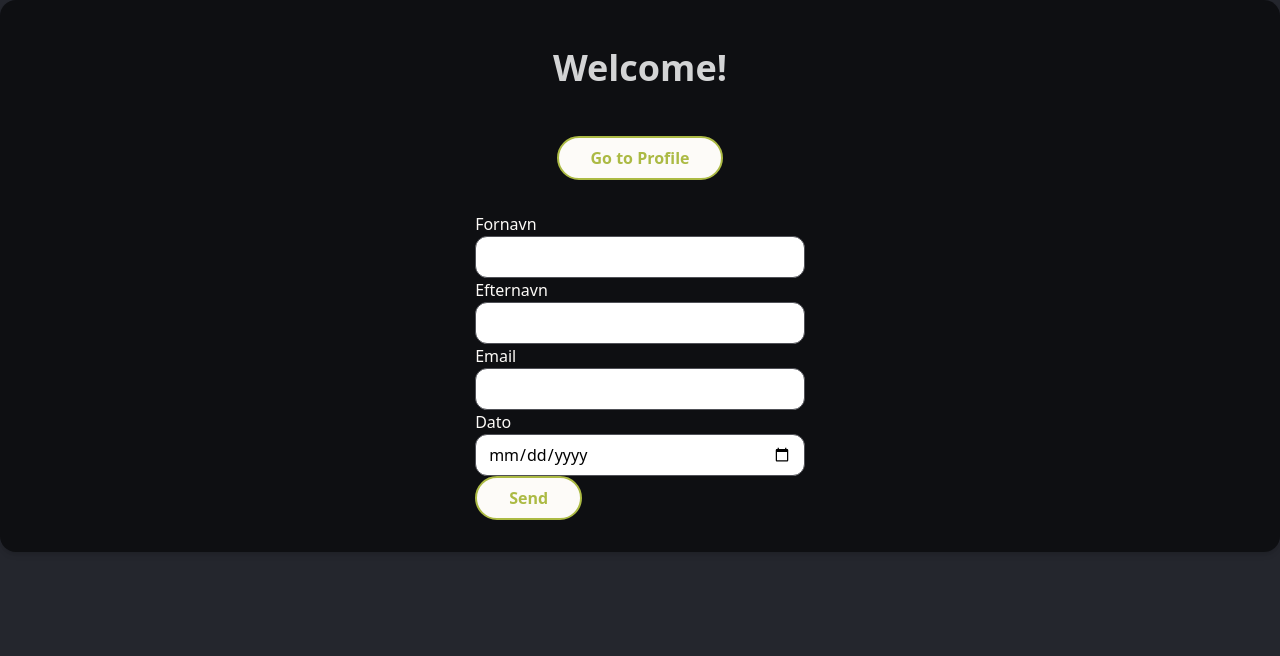
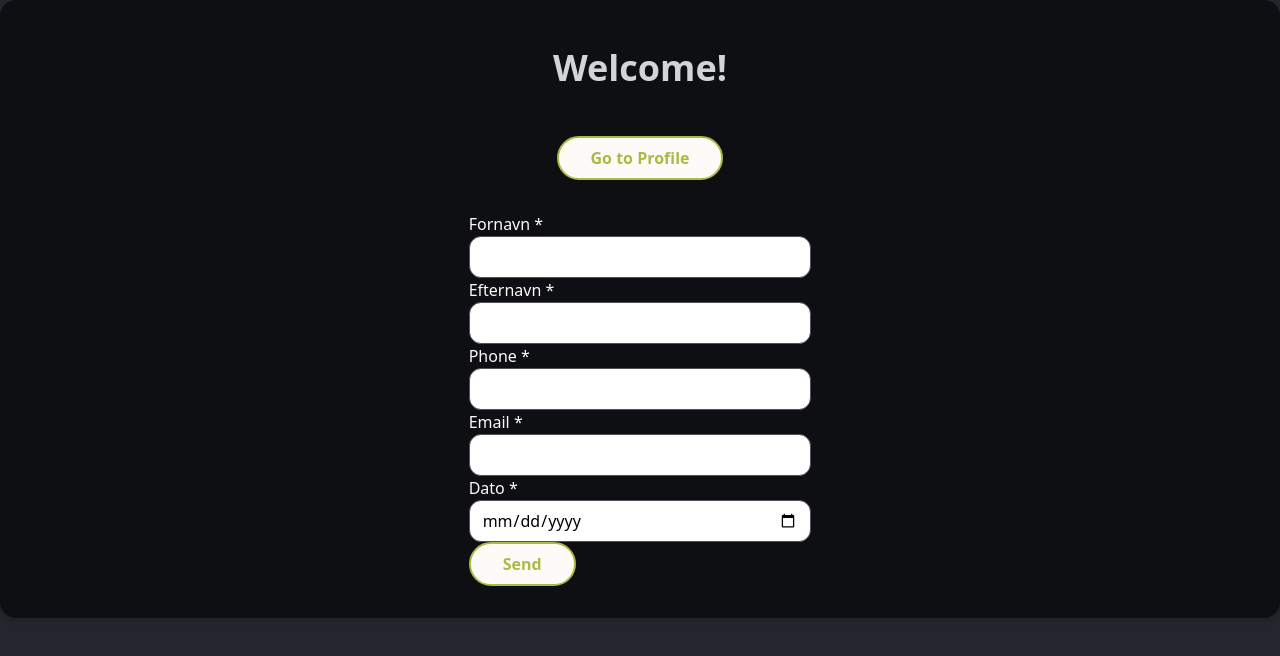
Before and after one commit to SmoIIy/afsluttendeeksamen, a Next.js app: page / in a window 1280 px wide. Shown: the top 656 px of the page. Built offline with nearby package versions, Linux system fonts and the light colour scheme; no server answers.

Commit message:
Mere form

```diff
--- a/src/app/components/Form.jsx
+++ b/src/app/components/Form.jsx
@@ -1,63 +1,61 @@
-import { supabase } from "../utils/supabase/settings";
+"use client";
 
-async function handleForm(formdata) {
-	"use server";
+import handleForm from "../utils/actions/handleform";
 
-	const formData = [
-		{
-			date: "2017-06-01",
-			firstname: "Janus",
-			lastname: "Bardrum",
-			email: "test@test.dk",
-		},
-	];
-
-	const { data, error } = await supabase
-		.from("test")
-		.insert(formData)
-		.select();
-
-	if (error) {
-		console.log(error);
-	} else {
-		console.log(data);
-	}
-}
-
-export default async function customerForm() {
+export default function customerForm() {
 	return (
 		<form action={handleForm}>
 			<div>
 				<label className="label" htmlFor="firstname">
-					Fornavn
+					Fornavn *
 				</label>
 				<input
 					className="input"
 					type="text"
 					name="firstname"
 					id="firstname"
+					required
 				/>
 			</div>
 			<div>
 				<label className="label" htmlFor="lastname">
-					Efternavn
+					Efternavn *
 				</label>
 				<input
 					className="input"
 					type="text"
 					name="lastname"
 					id="lastname"
+					required
+				/>
+			</div>
+			<div>
+				<label className="label" htmlFor="phone">
+					Phone *
+				</label>
+				<input
+					className="input"
+					type="tel"
+					name="phone"
+					id="phone"
+					required
 				/>
 			</div>
 			<div>
 				<label className="label" htmlFor="email">
-					Email
+					Email *
 				</label>
-				<input className="input" type="email" name="email" id="email" />
+				<input
+					className="input"
+					type="email"
+					name="email"
+					id="email"
+					required
+				/>
 			</div>
 			<div>
 				<label className="label" htmlFor="date">
-					Dato
+					Dato *
 				</label>
 				<input className="input" type="date" name="date" id="date" />
 			</div>
--- /dev/null
+++ b/src/app/utils/actions/handleform.js
@@ -0,0 +1,25 @@
+"use server";
+
+import { supabase } from "../supabase/settings";
+
+export default async function handleForm(formdata) {
+	const formData = [
+		{
+			date: "2017-06-01",
+			firstname: "Janus",
+			lastname: "Bardrum",
+			email: "test@test.dk",
+		},
+	];
+
+	const { data, error } = await supabase
+		.from("test")
+		.insert(formData)
+		.select();
+
+	if (error) {
+		console.log(error);
+	} else {
+		console.log(data);
+	}
+}
```
